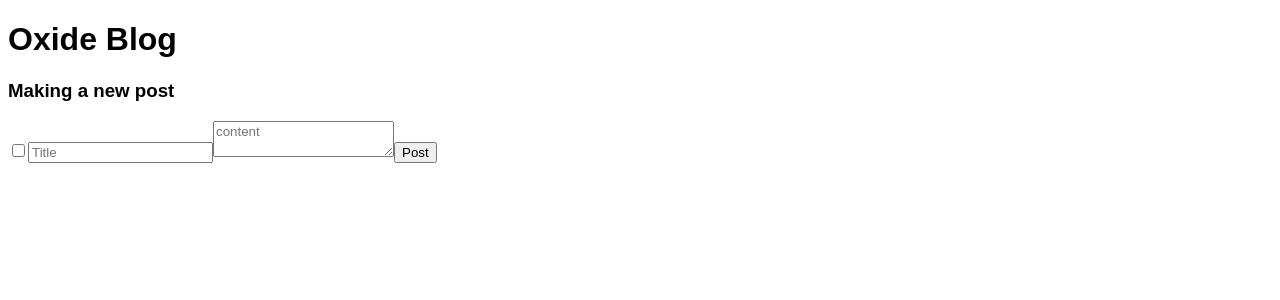
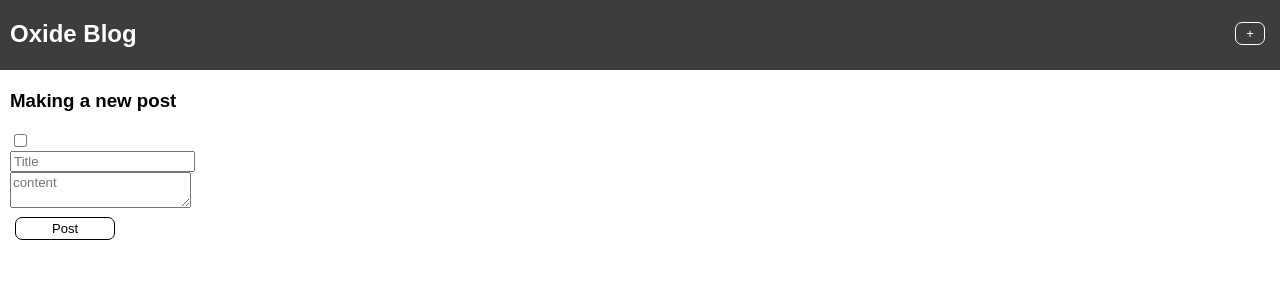
Before and after one commit to Sudidal/blog-webpage, a React (Vite) app: page /posts/new in a window 1280 px wide. Shown: the top 300 px of the page. Built offline with nearby package versions, Linux system fonts and the light colour scheme; no server answers.

Commit message:
Style: Initial layout style

```diff
--- a/src/app.jsx
+++ b/src/app.jsx
@@ -3,6 +3,7 @@ import { useState, useEffect } from "react";
 import blogApi from "./blogAPI.js";
 import { Link } from "react-router-dom";
 import { userContext } from "./contexts/userContext.jsx";
+import Header from "./components/header/header.jsx";
 
 function App() {
   const [user, setUser] = useState(null);
@@ -16,12 +17,10 @@ function App() {
   return (
     <userContext.Provider value={user}>
       <div>
-        <h1>Oxide Blog</h1>
-        {user && <h5>Welcome, {user.username}</h5>}
-        {(blogApi.isAdmin(user) || blogApi.isAuthor(user)) && (
-          <Link to="posts/new">New Post</Link>
-        )}
-        <Outlet />
+        <Header />
+        <main className="content">
+          <Outlet />
+        </main>
       </div>
     </userContext.Provider>
   );
--- a/src/components/commentCard/commentCard.jsx
+++ b/src/components/commentCard/commentCard.jsx
@@ -4,7 +4,7 @@ import PropTypes from "prop-types";
 function CommentCard({ comment }) {
   return (
     <div className={classes.commentCard}>
-      <p>By: {comment.user.username}</p>
+      <em>By: {comment.user.username}</em>
       <p>{comment.content}</p>
     </div>
   );
--- a/src/components/commentCard/commentCard.module.css
+++ b/src/components/commentCard/commentCard.module.css
@@ -1,3 +1,5 @@
 .commentCard {
+  padding: 10px;
+  width: 60vw;
   border: 1px solid black
 }
--- /dev/null
+++ b/src/components/header/header.jsx
@@ -0,0 +1,28 @@
+import { useContext } from "react";
+import { userContext } from "../../contexts/userContext.jsx";
+import { Link } from "react-router-dom";
+import classes from "./header.module.css";
+
+function Header() {
+  const user = useContext(userContext);
+
+  return (
+    <header className={classes.header}>
+      <nav>
+        <div className={classes.left}>
+          <h1>
+            <Link to="/" className="unstyled-link">Oxide Blog</Link>
+          </h1>
+          {user && <em>Welcome, {user.username}</em>}
+        </div>
+        <div className={classes.right}>
+          <Link to={"/posts/new"} className="button-link">
+            +
+          </Link>
+        </div>
+      </nav>
+    </header>
+  );
+}
+
+export default Header;
--- /dev/null
+++ b/src/components/header/header.module.css
@@ -0,0 +1,32 @@
+.header {
+  margin-bottom: 20px;
+  padding-left: 10px;
+  padding-right: 10px;
+  height: 70px;
+  background-color: rgb(61, 61, 61);
+  color: white;
+}
+
+.header *{
+  color: white;
+  border-color: white;
+}
+
+.header nav,
+.right,
+.left {
+  display: flex;
+  align-items: center;
+}
+
+.header nav {
+  justify-content: space-between;
+}
+
+.left {
+  gap: 10px;
+}
+.left em {
+  font-size: 12px;
+  transform: translateY(10px);
+}
--- a/src/components/postCard/postCard.jsx
+++ b/src/components/postCard/postCard.jsx
@@ -9,14 +9,20 @@ function PostCard({ post }) {
   const user = useContext(userContext);
 
   return (
-    <Link to={"/posts/" + post.id} className={classes.postCard}>
+    <div className={classes.postCard}>
+      <Link to={"/posts/" + post.id} className="unstyled-link">
+        <em>By: {post.author.username}</em>
+        <em>{post.publishDate}</em>
         <p>{post.title}</p>
-      <p>{post.author.username}</p>
-      <p>{post.publishDate}</p>
-      <p>{post.comments.length}</p>
+      </Link>
+      <div className={classes.bottomSide}>
+        <div className={classes.left}>{post.comments.length}</div>
+        <div className={classes.right}>
           {blogApi.isAdmin(user) && (
             <div>
-          <Link to={"/posts/edit/" + post.id}>Edit</Link>
+              <Link to={"/posts/edit/" + post.id} className="button-link">
+                Edit
+              </Link>
               <button
                 onClick={() => {
                   blogApi.deletePost(post.id);
@@ -26,7 +32,9 @@ function PostCard({ post }) {
               </button>
             </div>
           )}
-    </Link>
+        </div>
+      </div>
+    </div>
   );
 }
 
--- a/src/components/postCard/postCard.module.css
+++ b/src/components/postCard/postCard.module.css
@@ -1,3 +1,10 @@
 .postCard {
-  border: 1px solid black
+  padding: 10px;
+  width: 60vw;
+  border: 1px solid black;
 }
+.bottomSide {
+  display: flex;
+  justify-content: space-between;
+  align-items: center;
+}
--- a/src/components/postEditor/postEditor.jsx
+++ b/src/components/postEditor/postEditor.jsx
@@ -1,4 +1,5 @@
 import PropTypes from "prop-types";
+import classes from "./postEditor.module.css";
 
 function PostEditor({
   values = { title: "", content: "", isPublished: "" },
@@ -8,6 +9,7 @@ function PostEditor({
   return (
     <div>
       <form
+        className={classes.form}
         onSubmit={(ev) => {
           ev.preventDefault();
           onSubmit(
@@ -20,22 +22,28 @@ function PostEditor({
           );
         }}
       >
+        <div className={classes.field}>
           <input
             type="checkbox"
             name="publish"
             defaultChecked={values.isPublished}
           />
+        </div>
+        <div className={classes.field}>
           <input
             type="text"
             name="title"
             placeholder="Title"
             defaultValue={values.title}
           />
+        </div>
+        <div className={classes.field}>
           <textarea
             name="content"
             placeholder="content"
             defaultValue={values.content}
           ></textarea>
+        </div>
         <button type="submit">Post</button>
       </form>
     </div>
--- /dev/null
+++ b/src/components/postEditor/postEditor.module.css
@@ -0,0 +1,12 @@
+.form {
+  display: flex;
+  flex-direction: column;
+}
+
+.form .field {
+  width: 50vw;
+}
+
+.form button {
+  width: 100px;
+}
--- /dev/null
+++ b/src/main.css
@@ -0,0 +1,45 @@
+* {
+  box-sizing: border-box;
+  font-family: sans-serif;
+}
+
+body {
+  --background-color-light: white;
+  --color-light: black;
+  --padding-sides: 10px;
+  background-color: var(--background-color-light);
+  margin: 0;
+  padding: 0;
+  color: var(--color-light);
+}
+
+em {
+  font-size: 12px;
+  color: rgba(0, 0, 0, 0.753)
+}
+
+.content {
+  padding-right: var(--padding-sides);
+  padding-left: var(--padding-sides);
+}
+
+button,
+.button-link {
+  display: inline-block;
+  margin: 5px;
+  padding: 3px;
+  min-width: 30px;
+  font-size: 13px;
+  text-align: center;
+  text-decoration: none;
+  color: var(--color-light);
+  background-color: transparent;
+  border: 1px solid black;
+  border-radius: 7px;
+  cursor: pointer;
+}
+
+.unstyled-link{
+  text-decoration: none;
+  color: var(--color-light)
+}
--- a/src/main.jsx
+++ b/src/main.jsx
@@ -1,6 +1,6 @@
 import React from 'react'
 import ReactDOM from 'react-dom/client'
-import './style.css'
+import './main.css'
 import { RouterProvider } from 'react-router-dom'
 import router from './reactRouter.jsx'
 
--- a/src/style.css
+++ /dev/null
@@ -1,9 +0,0 @@
-* {
-  box-sizing: border-box;
-  font-family: sans-serif;
-}
-
-body {
-  background-color: white;
-  color: black;
-}
```
Lines whose indentation alone changed are shown as unchanged.
